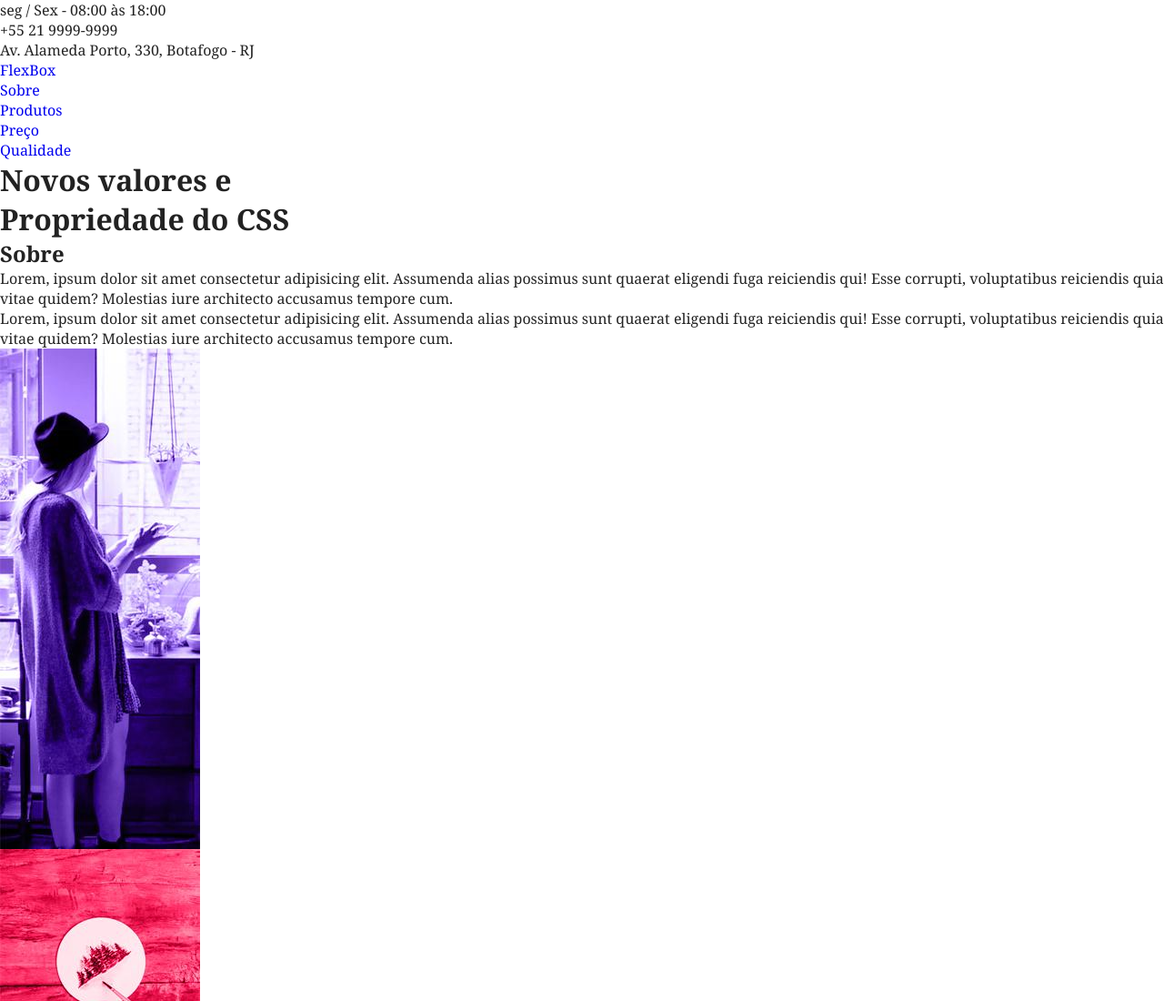
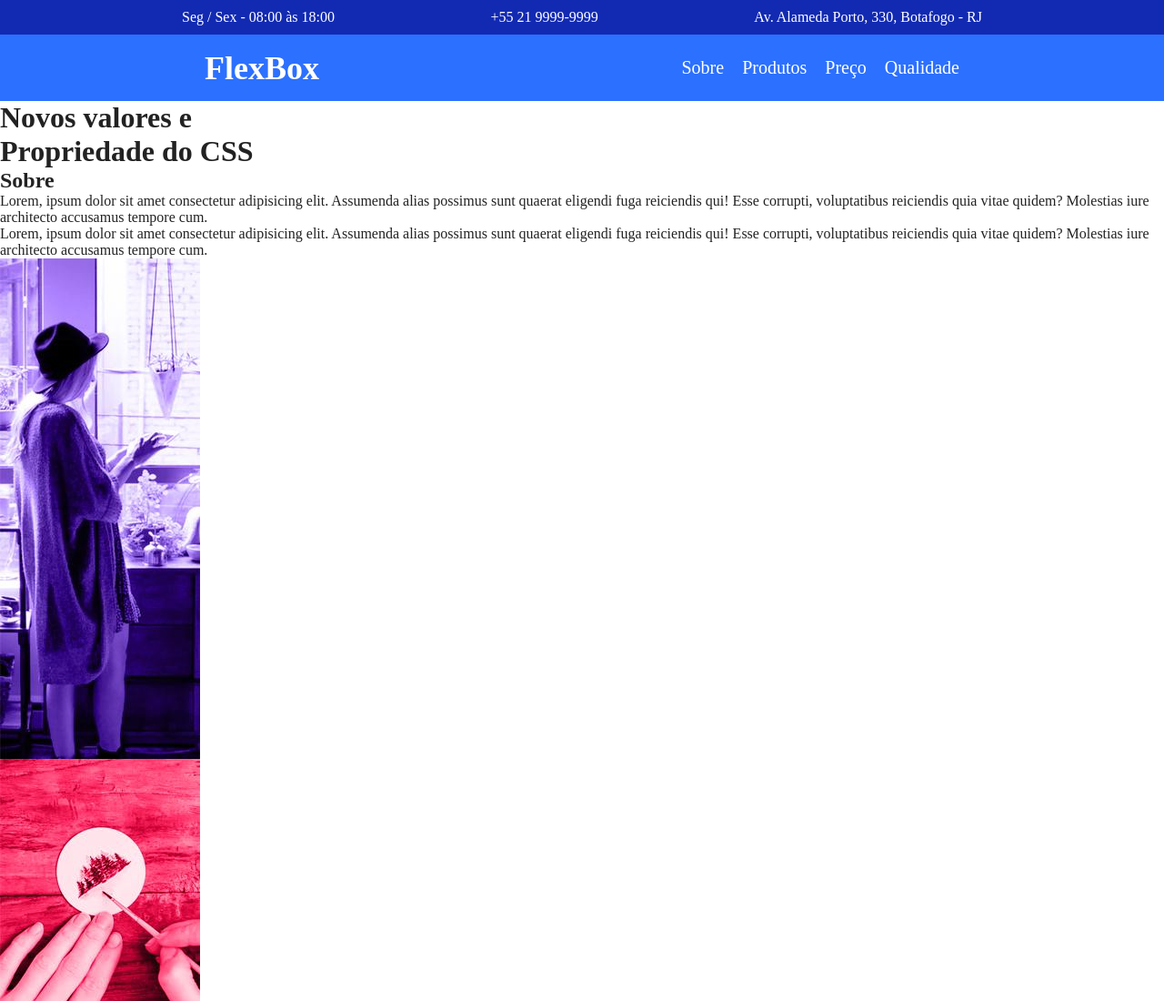
Before and after one commit to VitorGalhazi/Curso-de-Flexbox, a plain HTML site: page index.html in a window 1280 px wide. Shown: the top 1100 px of the page at 91% size. Drawn offline with Linux system fonts and the light colour scheme.

Commit message:
Atualização

```diff
--- a/index.html
+++ b/index.html
@@ -9,9 +9,9 @@
 </head>
 <body>
 
-    <div class="superinfo-br">
+    <div class="superinfo-bg">
         <div class="superinfo">
-            <p>seg / Sex - 08:00 às 18:00</p>
+            <p>Seg / Sex - 08:00 às 18:00</p>
             <p href="tel:+55219999-9999">+55 21 9999-9999</p>
             <p>Av. Alameda Porto, 330, Botafogo - RJ</p>
         </div>
@@ -20,12 +20,12 @@
     <header class="menu-bg">
 
         <div class="menu">
+
             <div class="menu-logo">
                 <a href="#">FlexBox</a>
             </div>
-        </div>
 
-        <nav>
+            <nav class="menu-nav">
                 <ul>
                     <li><a href="#sobre">Sobre</a></li>
                     <li><a href="#produtos">Produtos</a></li>
@@ -33,6 +33,9 @@
                     <li><a href="#qualidade">Qualidade</a></li>
                 </ul>
             </nav>
+
+        </div>
+
     </header>
 
     <h1 class="introducao">Novos valores  e <br>Propriedade do CSS</h1>
--- a/style.css
+++ b/style.css
@@ -4,7 +4,6 @@ body, h1, h2, p, ul, a{
 }
 
 body{
-    font-family: Georgia, 'Times New Roman', Times, serif;
     color: #222222;
 }
 
@@ -25,4 +24,66 @@ img{
     box-sizing: border-box;
 }
 
-/*  */
+/* Superinfo */
+
+.superinfo-bg{
+    background-color: #122ab2;
+    color: white;
+}
+
+.superinfo{
+    max-width: 900px;
+    margin: 0 auto;
+    display: flex;
+    justify-content: space-between;
+    padding-top: 10px;
+}
+
+.superinfo p, .superinfo  a{
+    margin: 0 10px 10px 10px;
+}
+
+.superinfo a{
+    color: white;
+}
+
+/* Menu */
+
+.menu-bg{
+    background: #2c70ff;
+}
+
+.menu{
+    max-width: 850px;
+    margin: 0 auto;
+    padding: 15px 0;
+    display: flex;
+    align-items: center;
+    flex-wrap: wrap;
+    justify-content: space-between;
+}
+
+.menu-logo{
+    font-size: 2.25em;
+    font-weight: bold;
+    margin: 0 10px;
+}
+
+.menu a{
+    color: white;
+}
+
+.menu-nav ul{
+    display: flex;
+    flex-wrap: wrap;
+}
+
+.menu-nav a{
+    font-size: 1.25em;
+    display: block;
+    padding: 10px;
+}
+
+.menu-nav a:hover{
+    color:#122ab2;
+}
```
Lines whose indentation alone changed are shown as unchanged.
